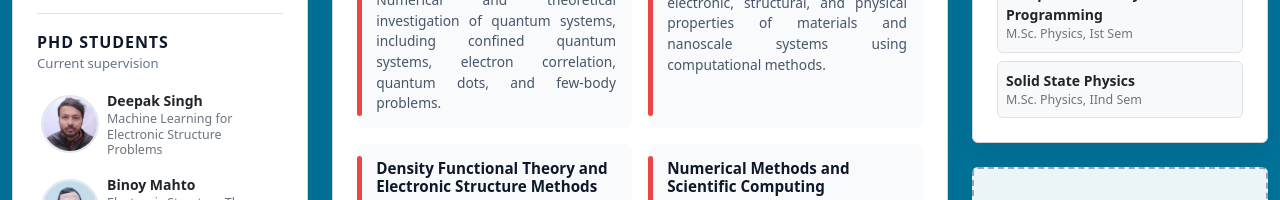
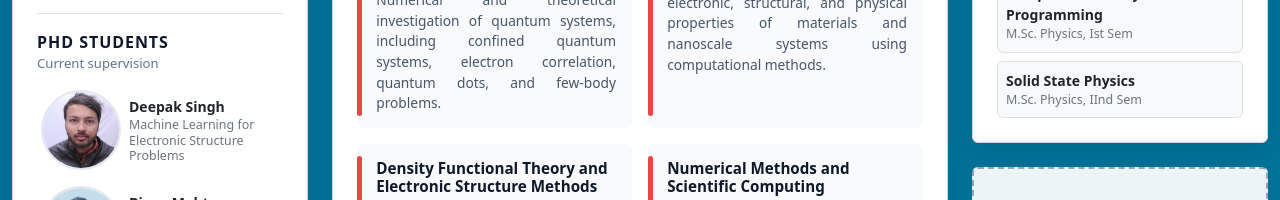
Before and after one commit to rabeetgh/rsweb, a plain HTML site: page index.html in a window 1280 px wide. Shown: the part 568-768 px from the top of the page. Drawn offline with nearby package versions, Linux system fonts and the light colour scheme.

Commit message:
Resize student avatars to 80px
Increased the size of student avatars from 58px to 80px.

```diff
--- a/index.html
+++ b/index.html
@@ -100,8 +100,8 @@
 
     /* Student Avatars */
     .student-avatar {
-      width: 58px;
-      height: 58px;
+      width: 80px;
+      height: 80px;
       border-radius: 50%;
       object-fit: cover;
       object-position: top center;
```
